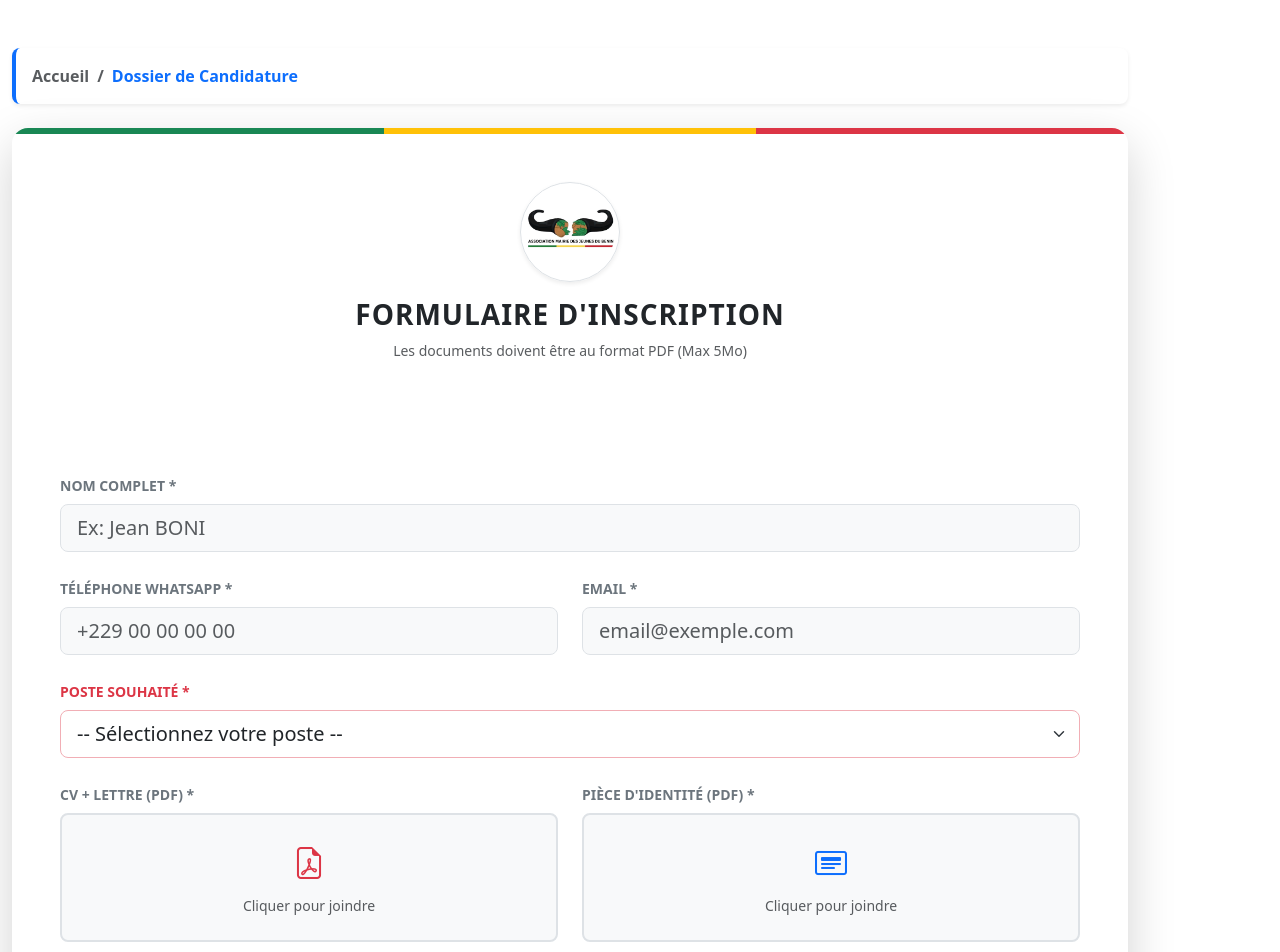
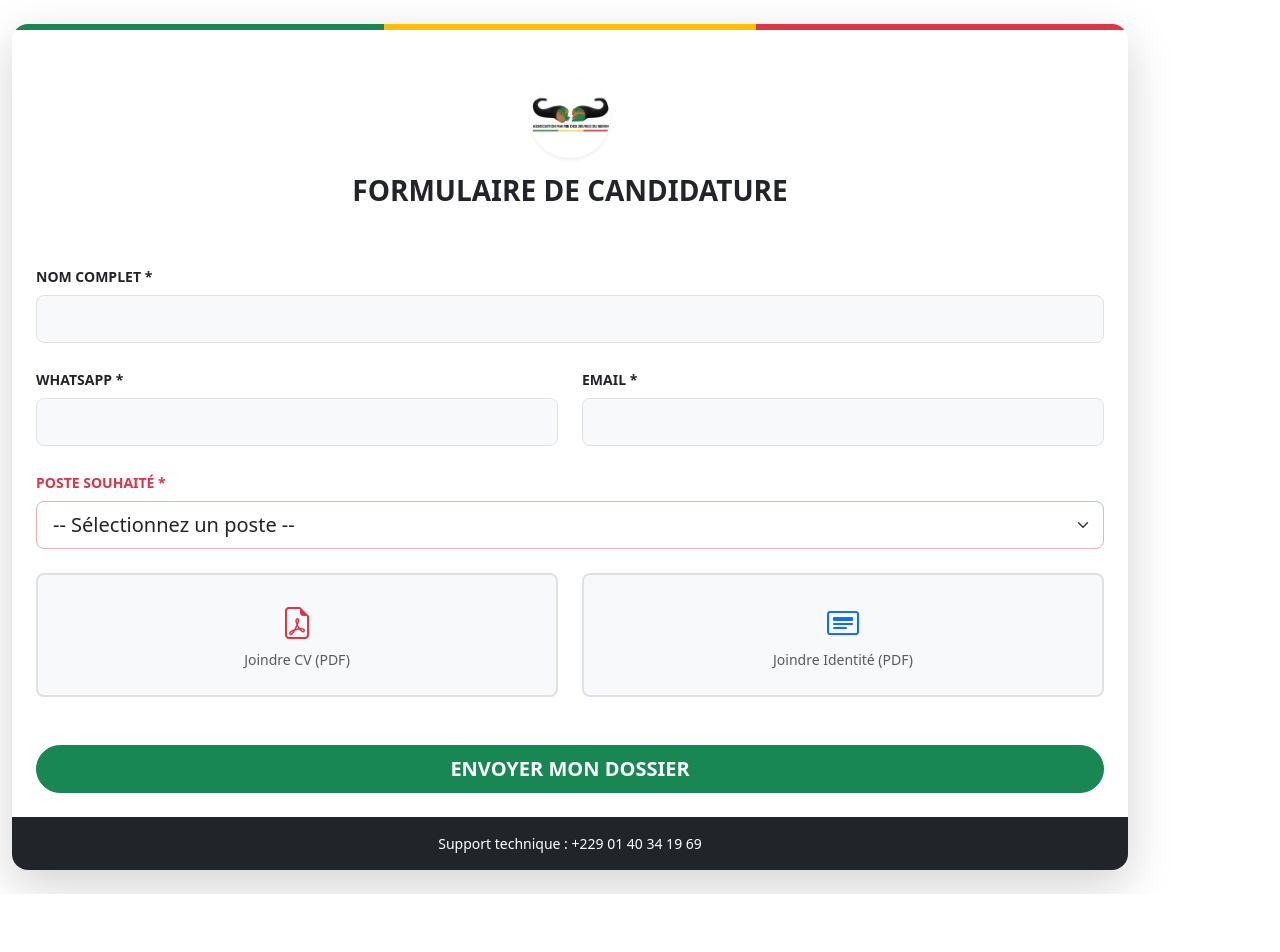
Before and after one commit to franktinongbe/Appel_-_Candidatures, a React (Vite) app: page /postuler in a window 1280 px wide. Shown: the top 952 px of the page. After the commit the page ends 894 px from the top, so only its background shows below. Built offline with nearby package versions, Linux system fonts and the light colour scheme.

Commit message:
all update

```diff
--- a/src/components/InscriptionForm.jsx
+++ b/src/components/InscriptionForm.jsx
@@ -1,9 +1,7 @@
 import { useState } from 'react';
 import { Link } from 'react-router-dom';
-import axios from 'axios';
-
-// ✅ CONFIGURATION : URL de base de ton backend
-const API_BASE_URL = "https://candidatures-one.vercel.app";
+// ✅ Import du service API au lieu d'axios directement
+import { candidatEndpoints } from '../services/api';
 
 export default function InscriptionForm() {
   const [loading, setLoading] = useState(false);
@@ -27,6 +25,7 @@ export default function InscriptionForm() {
     setLoading(true);
     setError(null);
 
+    // ✅ Préparation des données (FormData pour les fichiers)
     const formData = new FormData();
     formData.append('nom', e.target.nom.value);
     formData.append('telephone', e.target.telephone.value);
@@ -36,84 +35,76 @@ export default function InscriptionForm() {
     formData.append('identite', e.target.idFile.files[0]);
 
     try {
-      const response = await axios.post(`${API_BASE_URL}/api/candidats/postuler`, formData, {
-        headers: { 'Content-Type': 'multipart/form-data' }
-      });
+      // ✅ UTILISATION DU SERVICE API
+      const response = await candidatEndpoints.postuler(formData);
 
       if (response.status === 200 || response.status === 201) {
         setSuccess(true);
         window.scrollTo(0, 0);
+
+        // Notification WhatsApp
         const msg = `*NOUVELLE CANDIDATURE*%0A*Nom:* ${e.target.nom.value}%0A*Poste:* ${e.target.poste.value}`;
         setTimeout(() => window.open(`https://wa.me/22940341969?text=${msg}`, '_blank'), 2000);
       }
     } catch (err) {
-      setError(err.response?.data?.message || "Erreur de connexion au serveur.");
+      console.error("Erreur d'envoi Cloud:", err);
+      // Récupération du message d'erreur du backend s'il existe
+      setError(err.response?.data?.message || "Une erreur est survenue lors de l'envoi au serveur.");
     } finally {
       setLoading(false);
     }
   };
 
   if (success) return (
-    <div className="container py-5 text-center animate__animated animate__zoomIn">
+    <div className="container py-5 text-center">
       <div className="card p-5 shadow-lg border-0 rounded-4 bg-white mx-auto" style={{maxWidth: '600px'}}>
         <div className="mb-4"><i className="bi bi-check-circle-fill text-success" style={{fontSize: '5rem'}}></i></div>
-        <h2 className="fw-bold text-dark">Candidature Envoyée !</h2>
-        <p className="text-muted fs-5 mb-4">Votre dossier a été enregistré. WhatsApp va s'ouvrir pour notifier la Mairie.</p>
-        <Link to="/" className="btn btn-primary btn-lg px-5 rounded-pill fw-bold shadow">RETOUR À L'ACCUEIL</Link>
+        <h2 className="fw-bold">Dossier Reçu !</h2>
+        <p className="text-muted fs-5 mb-4">Votre candidature a été transmise avec succès au serveur Cloud.</p>
+        <Link to="/" className="btn btn-primary btn-lg px-5 rounded-pill fw-bold">RETOUR À L'ACCUEIL</Link>
       </div>
     </div>
   );
 
   return (
-    <div className="container py-4 py-md-5">
-      {/* Navigation / Fil d'ariane */}
-      <nav aria-label="breadcrumb" className="mb-4 bg-white p-3 rounded-3 shadow-sm border-start border-primary border-4">
-        <ol className="breadcrumb mb-0">
-          <li className="breadcrumb-item"><Link to="/" className="text-decoration-none text-muted fw-bold">Accueil</Link></li>
-          <li className="breadcrumb-item active text-primary fw-bold">Dossier de Candidature</li>
-        </ol>
-      </nav>
-
+    <div className="container py-4">
+      {/* ... (Reste du JSX identique à ton formulaire précédent) ... */}
       <div className="card shadow-lg border-0 rounded-4 overflow-hidden">
-        {/* Barre Tricolore */}
         <div className="d-flex" style={{height: '6px'}}>
           <div className="flex-grow-1 bg-success"></div>
           <div className="flex-grow-1 bg-warning"></div>
           <div className="flex-grow-1 bg-danger"></div>
         </div>
 
-        {/* Header du Formulaire */}
         <div className="card-header bg-white text-center py-5 border-0">
-          <img src="/logo.jpeg" alt="Logo" style={{ width: '100px', height: '100px' }} className="mb-3 rounded-circle shadow-sm border p-1" />
-          <h3 className="fw-bold text-dark text-uppercase letter-spacing-1">Formulaire d'Inscription</h3>
-          <p className="text-muted small">Les documents doivent être au format PDF (Max 5Mo)</p>
+          <img src="/logo.jpeg" alt="Logo" style={{ width: '80px' }} className="mb-3 rounded-circle shadow-sm" />
+          <h3 className="fw-bold text-uppercase">Formulaire de Candidature</h3>
         </div>
 
-        {/* Corps du Formulaire */}
-        <div className="card-body p-3 p-md-5 pt-0">
-          {error && <div className="alert alert-danger shadow-sm border-0 border-start border-danger border-4 mb-4">{error}</div>}
+        <div className="card-body p-4 pt-0">
+          {error && <div className="alert alert-danger border-0 border-start border-danger border-4 mb-4">{error}</div>}
 
           <form onSubmit={handleSubmit}>
             <div className="row g-4">
-              <div className="col-md-12">
-                <label className="form-label fw-bold text-secondary small uppercase">Nom Complet *</label>
-                <input type="text" name="nom" className="form-control form-control-lg bg-light" placeholder="Ex: Jean BONI" required />
+              <div className="col-12">
+                <label className="form-label fw-bold small">NOM COMPLET *</label>
+                <input type="text" name="nom" className="form-control form-control-lg bg-light" required />
               </div>
 
               <div className="col-md-6">
-                <label className="form-label fw-bold text-secondary small uppercase">Téléphone WhatsApp *</label>
-                <input type="tel" name="telephone" className="form-control form-control-lg bg-light" placeholder="+229 00 00 00 00" required />
+                <label className="form-label fw-bold small">WHATSAPP *</label>
+                <input type="tel" name="telephone" className="form-control form-control-lg bg-light" required />
               </div>
 
               <div className="col-md-6">
-                <label className="form-label fw-bold text-secondary small uppercase">Email *</label>
-                <input type="email" name="email" className="form-control form-control-lg bg-light" placeholder="email@exemple.com" required />
+                <label className="form-label fw-bold small">EMAIL *</label>
+                <input type="email" name="email" className="form-control form-control-lg bg-light" required />
               </div>
 
               <div className="col-12">
-                <label className="form-label fw-bold text-danger small uppercase">Poste Souhaité *</label>
+                <label className="form-label fw-bold text-danger small">POSTE SOUHAITÉ *</label>
                 <select name="poste" className="form-select form-select-lg border-danger-subtle" required>
-                  <option value="">-- Sélectionnez votre poste --</option>
+                  <option value="">-- Sélectionnez un poste --</option>
                   {postes.map((group, idx) => (
                     <optgroup key={idx} label={group.cat}>
                       {group.items.map((p, i) => <option key={i} value={p}>{p}</option>)}
@@ -122,51 +113,36 @@ export default function InscriptionForm() {
                 </select>
               </div>
 
-              <div className="col-md-6">
-                <label className="form-label fw-bold text-secondary small uppercase">CV + Lettre (PDF) *</label>
+              {/* CV */}
+              <div className="col-md-6 text-center">
                 <input type="file" id="cvFile" className="d-none" accept=".pdf" onChange={(e) => handleFileChange(e, 'cv')} required />
-                <label htmlFor="cvFile" className="file-upload-label d-flex flex-column align-items-center justify-content-center p-4 border border-2 border-dashed rounded-3 bg-light pointer">
-                  <i className="bi bi-file-earmark-pdf text-danger fs-2"></i>
-                  <span className="small text-muted text-center mt-2">{fileNames.cv || "Cliquer pour joindre"}</span>
+                <label htmlFor="cvFile" className="d-block p-4 border border-2 border-dashed rounded-3 bg-light cursor-pointer">
+                  <i className="bi bi-file-earmark-pdf fs-2 text-danger"></i><br/>
+                  <span className="small text-muted">{fileNames.cv || "Joindre CV (PDF)"}</span>
                 </label>
               </div>
 
-              <div className="col-md-6">
-                <label className="form-label fw-bold text-secondary small uppercase">Pièce d'Identité (PDF) *</label>
+              {/* ID */}
+              <div className="col-md-6 text-center">
                 <input type="file" id="idFile" className="d-none" accept=".pdf" onChange={(e) => handleFileChange(e, 'identity')} required />
-                <label htmlFor="idFile" className="file-upload-label d-flex flex-column align-items-center justify-content-center p-4 border border-2 border-dashed rounded-3 bg-light pointer">
-                  <i className="bi bi-card-heading text-primary fs-2"></i>
-                  <span className="small text-muted text-center mt-2">{fileNames.identity || "Cliquer pour joindre"}</span>
+                <label htmlFor="idFile" className="d-block p-4 border border-2 border-dashed rounded-3 bg-light cursor-pointer">
+                  <i className="bi bi-card-heading fs-2 text-primary"></i><br/>
+                  <span className="small text-muted">{fileNames.identity || "Joindre Identité (PDF)"}</span>
                 </label>
               </div>
 
-              <div className="col-12 text-center mt-5">
-                <button type="submit" className="btn btn-success btn-lg px-md-5 py-3 rounded-pill fw-bold shadow-lg w-100 w-md-auto" disabled={loading}>
-                  {loading ? (
-                    <><span className="spinner-border spinner-border-sm me-2"></span> ENVOI EN COURS...</>
-                  ) : (
-                    <>SOUMETTRE MON DOSSIER <i className="bi bi-send-fill ms-2"></i></>
-                  )}
+              <div className="col-12 mt-5">
+                <button type="submit" className="btn btn-success btn-lg w-100 rounded-pill fw-bold" disabled={loading}>
+                  {loading ? "ENVOI EN COURS..." : "ENVOYER MON DOSSIER"}
                 </button>
               </div>
             </div>
           </form>
         </div>
-
-        {/* Pied de page technique */}
-        <div className="bg-dark text-white p-4 text-center">
-          <small className="opacity-75">Assistance technique : +229 01 40 34 19 69</small>
+        <div className="bg-dark text-white p-3 text-center small">
+          Support technique : +229 01 40 34 19 69
         </div>
       </div>
-
-      <style>{`
-        .letter-spacing-1 { letter-spacing: 1px; }
-        .pointer { cursor: pointer; }
-        .file-upload-label { transition: all 0.3s ease; min-height: 120px; }
-        .file-upload-label:hover { border-color: #198754 !important; background: #f0fff4 !important; }
-        .uppercase { text-transform: uppercase; }
-        .form-control:focus, .form-select:focus { border-color: #198754; box-shadow: 0 0 0 0.25rem rgba(25, 135, 84, 0.1); }
-      `}</style>
     </div>
   );
 }
--- a/src/services/api.js
+++ b/src/services/api.js
@@ -1,24 +1,25 @@
 import axios from 'axios';
 
-// 1. Configuration de base
-// On s'assure qu'il n'y a pas de slash à la fin
 const API_URL = "https://candidatures-one.vercel.app";
 
 const api = axios.create({
   baseURL: API_URL,
-  headers: {
-    'Content-Type': 'application/json',
-  },
+  // ⚠️ On ne force pas le Content-Type ici pour laisser
+  // le navigateur gérer le "boundary" du FormData lors de l'envoi de fichiers.
   withCredentials: true
 });
 
-// 2. Définition des Endpoints
 export const candidatEndpoints = {
-  // Envoyer une nouvelle candidature
-  postuler: (data) => api.post('/api/candidats/postuler', data),
+  // ✅ Envoyer une candidature (Gère les fichiers via FormData)
+  postuler: (formData) => api.post('/api/candidats/postuler', formData, {
+    headers: {
+      // Axios détectera automatiquement le type multipart si vous passez un FormData
+      'Content-Type': 'multipart/form-data'
+    }
+  }),
 
-  // Récupérer tous les candidats (si tu as une interface admin)
-  getAll: () => api.get('/api/candidats'),
+  // Récupérer tous les candidats (Admin)
+  getAll: () => api.get('/api/candidats/liste-privee'),
 
   // Récupérer un candidat par son ID
   getById: (id) => api.get(`/api/candidats/${id}`),
```
Also changed, not shown: src/components/AdminDashboard.jsx (+37 -33 lines).
